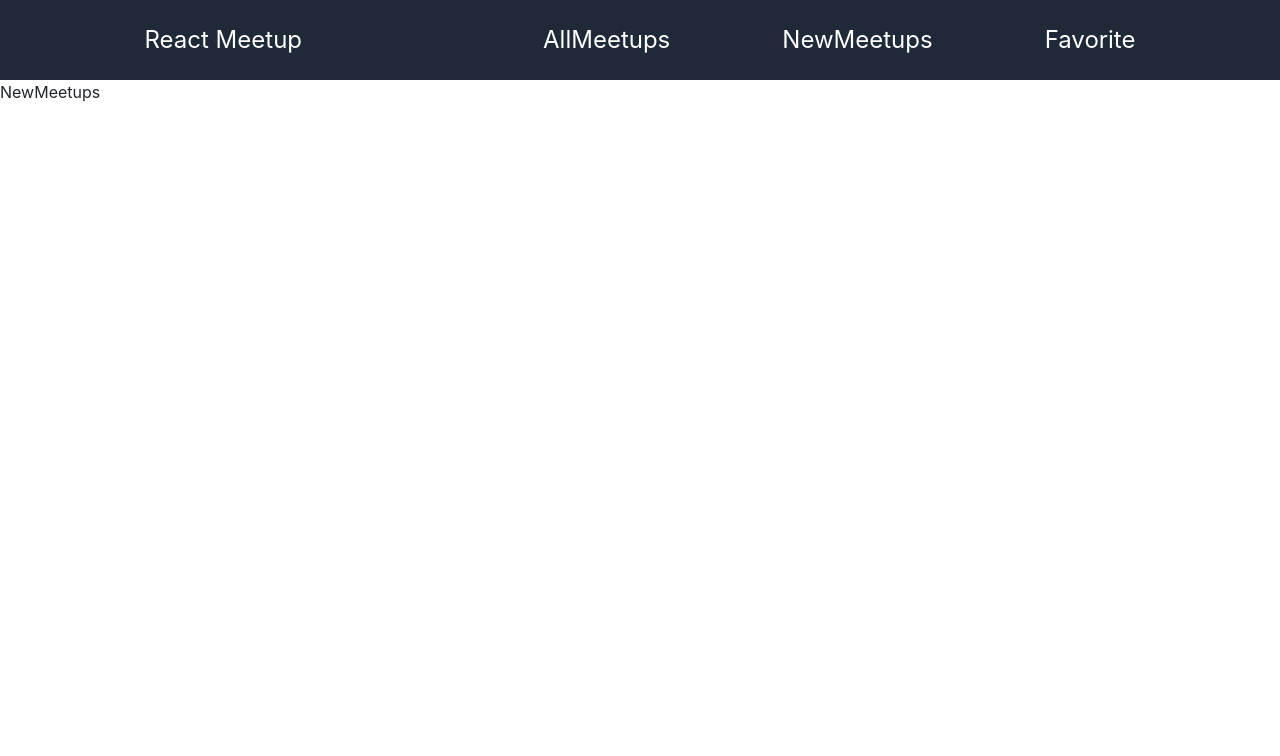
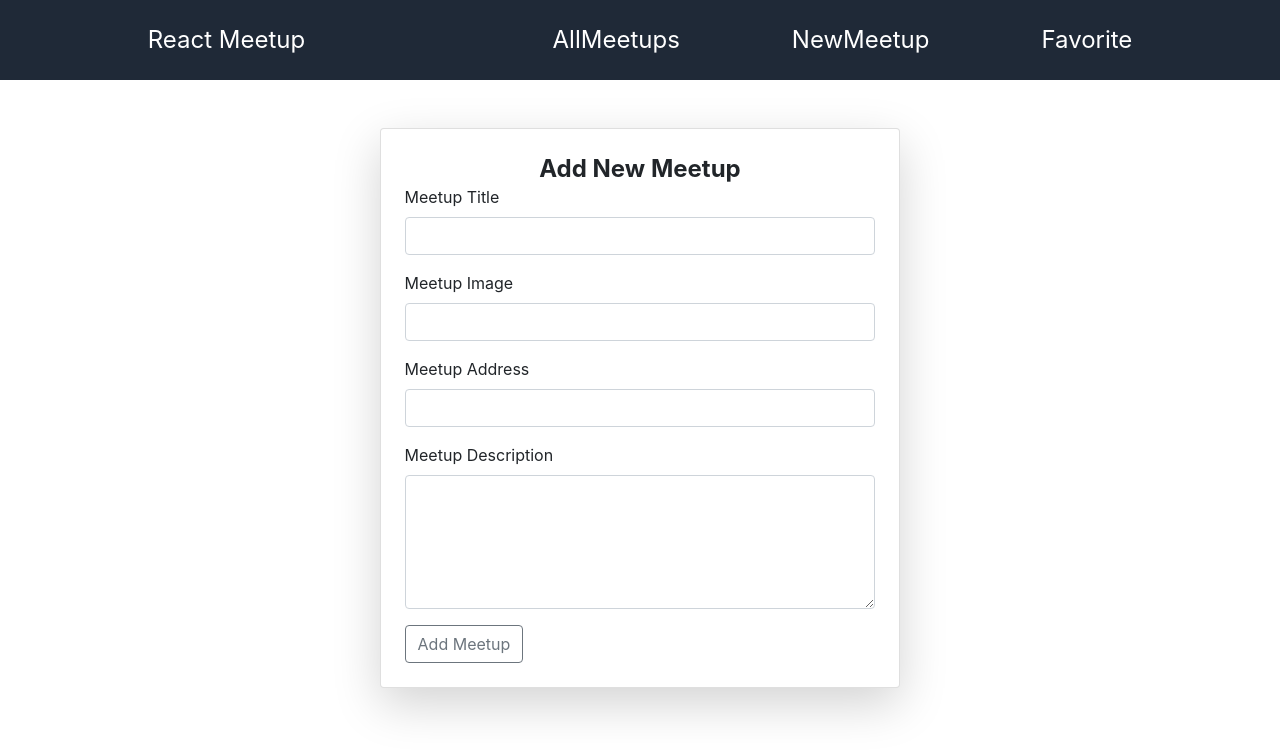
Before and after one commit to hardik6869/React-Meetup-App, a React (Create React App) app: page /new-meetup in a window 1280 px wide. Shown: the top 756 px of the page. Built offline with nearby package versions, Linux system fonts and the light colour scheme.

Commit message:
Working with form UI

```diff
--- a/src/App.jsx
+++ b/src/App.jsx
@@ -1,6 +1,6 @@
 import { Route, Routes } from "react-router-dom";
 import AllMeetups from "./components/pages/AllMeetups";
-import NewMeetups from "./components/pages/NewMeetups";
+import NewMeetup from "./components/pages/NewMeetup";
 import Favorites from "./components/pages/Favorites";
 import MainNavigation from "./components/layout/MainNavigation";
 
@@ -10,7 +10,7 @@ function App() {
       <MainNavigation />
       <Routes>
         <Route path="/" exact element={<AllMeetups />} />
-        <Route path="/new-meetup" element={<NewMeetups />} />
+        <Route path="/new-meetup" element={<NewMeetup />} />
         <Route path="/favorites" element={<Favorites />} />
       </Routes>
     </>
--- a/src/components/layout/MainNavigation.jsx
+++ b/src/components/layout/MainNavigation.jsx
@@ -10,7 +10,7 @@ const MainNavigation = () => {
           <Link to={"/"}> AllMeetups </Link>
         </li>
         <li>
-          <Link to={"new-meetup"}> NewMeetups </Link>
+          <Link to={"new-meetup"}> NewMeetup </Link>
         </li>
         <li>
           <Link to={"favorites"}> Favorite </Link>
--- /dev/null
+++ b/src/components/meetups/NewMeetupForm.jsx
@@ -0,0 +1,42 @@
+import React from "react";
+
+const NewMeetupForm = () => {
+  return (
+    <div className="container flex justify-center mt-5">
+      <div className="card col-md-5 item-center p-4 shadow-lg">
+        <h1 className="text-2xl font-weight-bold  text-center">
+          {" "}
+          Add New Meetup
+        </h1>
+        <form>
+          <div className="form-group">
+            <label htmlFor> Meetup Title</label>
+            <input type="text" id="title" className="form-control" required />
+          </div>
+          <div className="form-group">
+            <label htmlFor> Meetup Image</label>
+            <input type="url" id="image" className="form-control" required />
+          </div>
+          <div className="form-group">
+            <label htmlFor> Meetup Address</label>
+            <input type="text" id="address" className="form-control" required />
+          </div>
+          <div className="form-group">
+            <label htmlFor> Meetup Description</label>
+            <textarea
+              id="description"
+              className="form-control"
+              rows={5}
+              required
+            />
+          </div>
+          <div>
+            <button className="btn btn-outline-secondary"> Add Meetup </button>
+          </div>
+        </form>
+      </div>
+    </div>
+  );
+};
+
+export default NewMeetupForm;
--- /dev/null
+++ b/src/components/pages/NewMeetup.jsx
@@ -0,0 +1,8 @@
+import React from "react";
+import NewMeetupForm from "../meetups/NewMeetupForm";
+
+const NewMeetup = () => {
+  return <NewMeetupForm />;
+};
+
+export default NewMeetup;
--- a/src/components/pages/NewMeetups.jsx
+++ /dev/null
@@ -1,7 +0,0 @@
-import React from "react";
-
-const NewMeetups = () => {
-  return <div>NewMeetups</div>;
-};
-
-export default NewMeetups;
```
